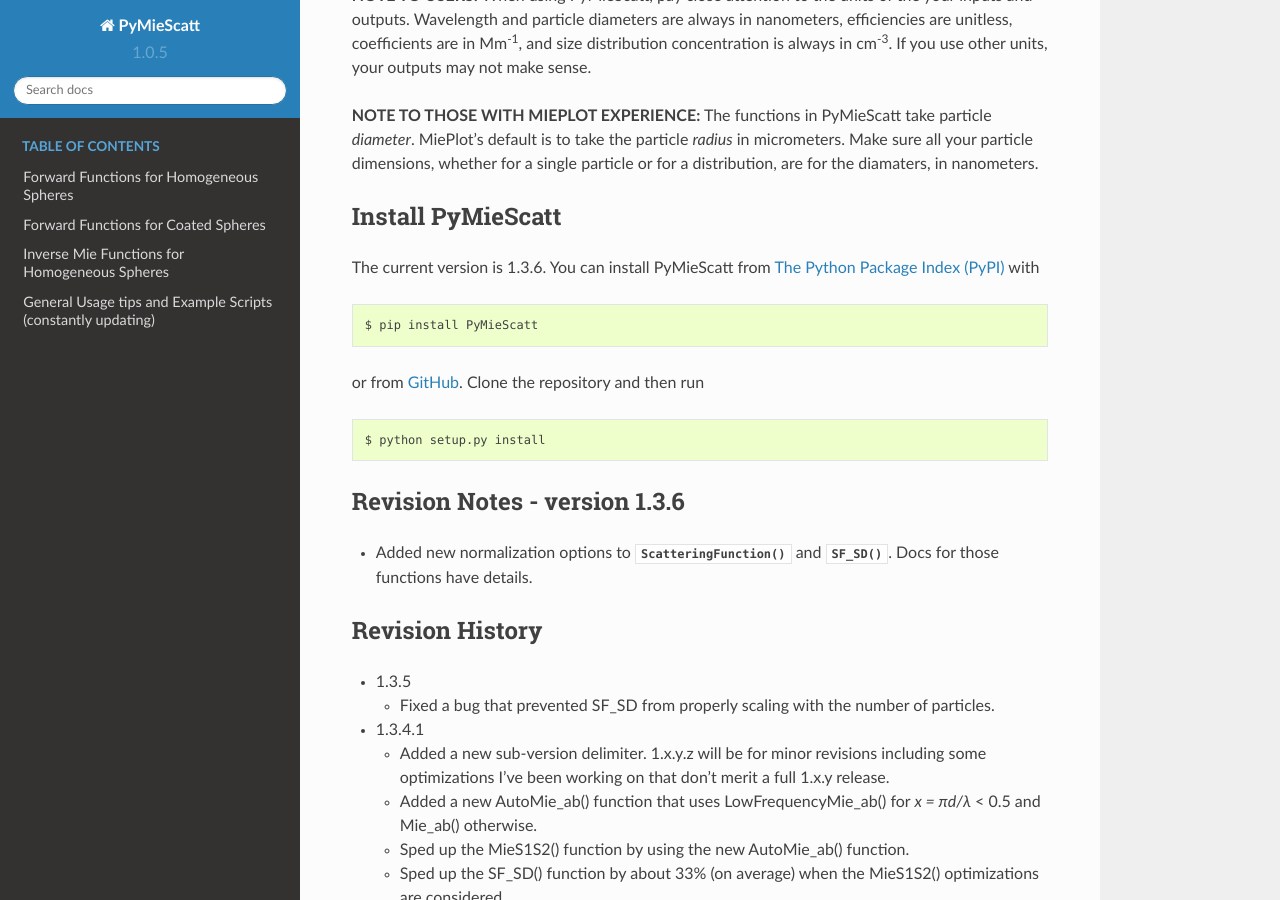
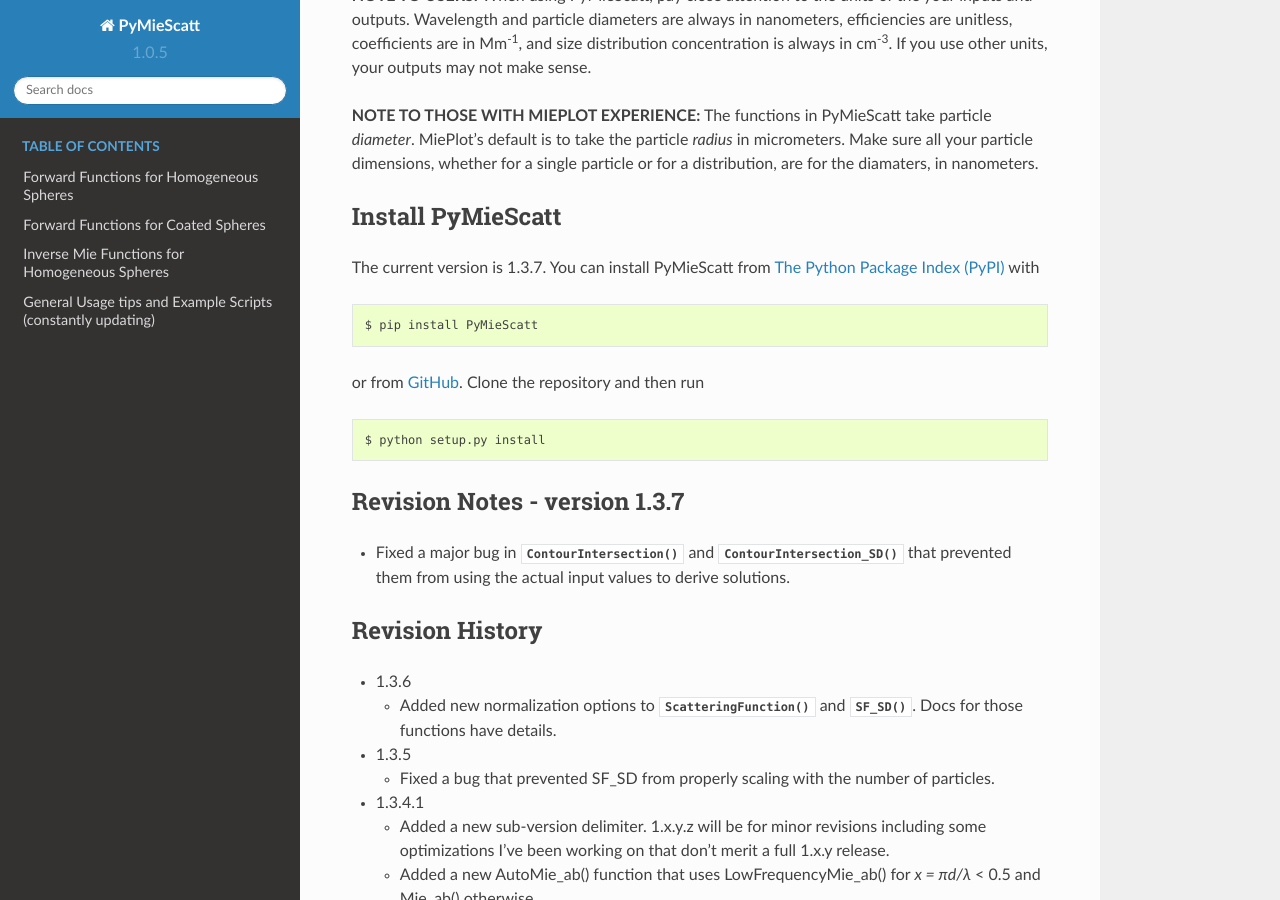
Before and after one commit to bsumlin/PyMieScatt, a Sphinx documentation site: the page built from docs/index.rst, in a window 1280 px wide and 900 px high, scrolled down 549 px. Built offline with Sphinx 7.4.7 and the Read the Docs theme 2.0.0, drawn with Linux system fonts in a browser that asks for light colours; formulas are drawn with MathJax 3; pages that are not in the unit, such as notebooks, are missing from menus.

Commit message:
1.3.7 update
Fixed a major bug in ContourIntersection and ContourIntersection_SD that prevented them from using the actual input values to derive solutions.

```diff
--- a/PyMieScatt/_version.py
+++ b/PyMieScatt/_version.py
@@ -1 +1 @@
-__version__ = "1.3.6"
+__version__ = "1.3.7"
--- a/docs/index.rst
+++ b/docs/index.rst
@@ -21,7 +21,7 @@
 Install PyMieScatt
 ------------------
 
-The current version is 1.3.6. You can install PyMieScatt from `The Python Package Index (PyPI) <https://pypi.python.org/pypi/PyMieScatt>`_ with ::
+The current version is 1.3.7. You can install PyMieScatt from `The Python Package Index (PyPI) <https://pypi.python.org/pypi/PyMieScatt>`_ with ::
 
    $ pip install PyMieScatt
 
@@ -30,13 +30,17 @@
 
    $ python setup.py install
 
-Revision Notes - version 1.3.6
+Revision Notes - version 1.3.7
 ------------------------------
 
-- Added new normalization options to :py:func:`ScatteringFunction` and :py:func:`SF_SD`. Docs for those functions have details.
+- Fixed a major bug in :py:func:`ContourIntersection` and :py:func:`ContourIntersection_SD` that prevented them from using the actual input values to derive solutions.
 
 Revision History
 ----------------
+
+- 1.3.6
+
+  - Added new normalization options to :py:func:`ScatteringFunction` and :py:func:`SF_SD`. Docs for those functions have details.
 
 - 1.3.5
 
```
Also changed, not shown: 8 other files.
